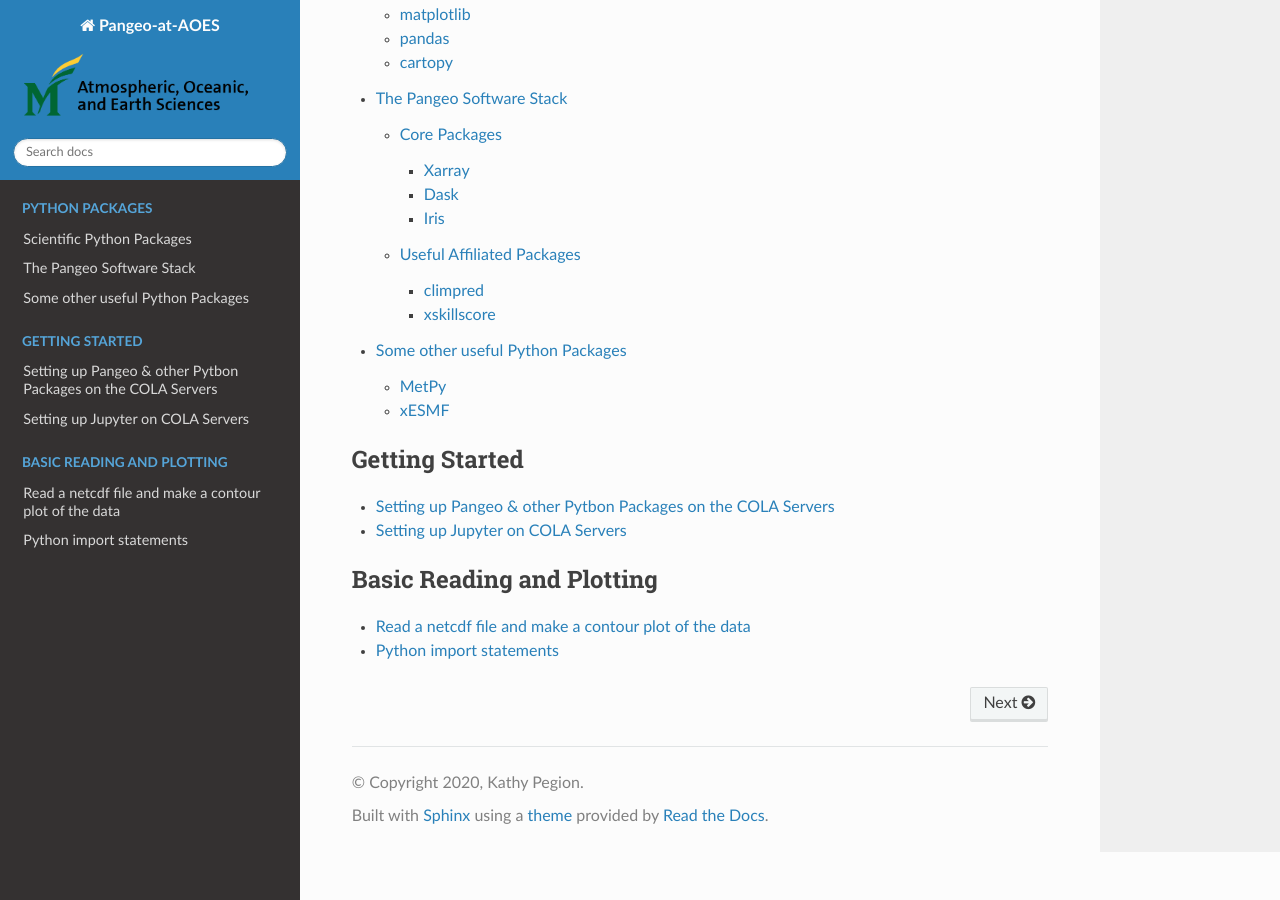
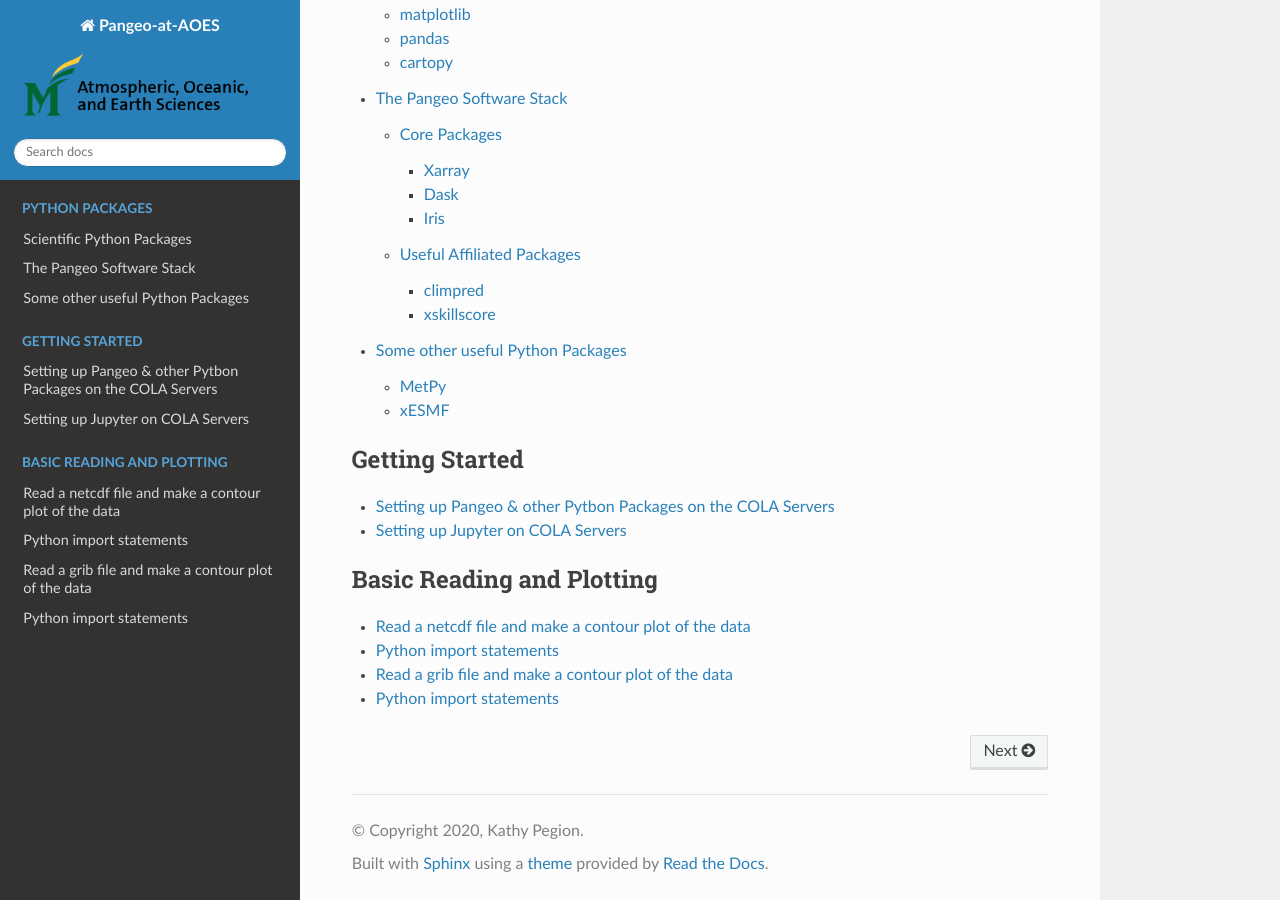
Before and after one commit to kpegion/Pangeo-at-AOES, a Sphinx documentation site: the page built from docs/source/index.rst, in a window 1280 px wide and 900 px high, scrolled down 729 px. Built offline with Sphinx 7.4.7 and the Read the Docs theme 2.0.0, drawn with Linux system fonts in a browser that asks for light colours.

Commit message:
update index.rst

```diff
--- a/docs/source/index.rst
+++ b/docs/source/index.rst
@@ -39,3 +39,4 @@ Expectations Prior to these Tutorials
    :caption: Basic Reading and Plotting
 
    read-netcdf.ipynb
+   read-grib.ipynb
```
